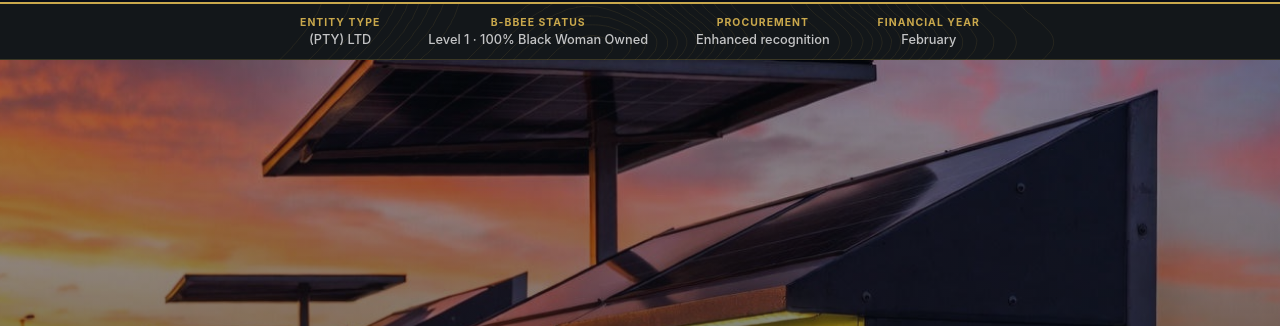
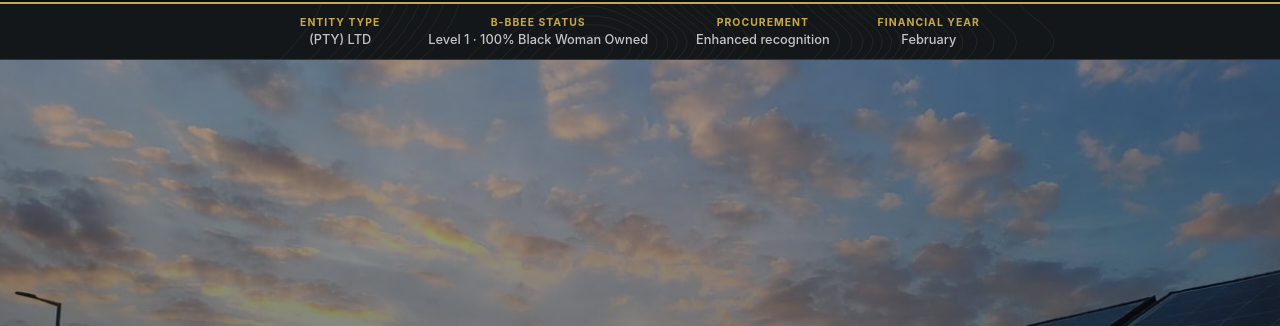
Before and after one commit to vibevaultafrica/vibevaultafrica, a plain HTML site: page v4.html in a window 1280 px wide. Shown: the part 56-382 px from the top of the page. Drawn offline with Linux system fonts and the light colour scheme.

Commit message:
Replace v4 hero image with solar panel locker render
Co-Authored-By: Claude Opus 4.6 <noreply@anthropic.com>

```diff
--- a/v4.html
+++ b/v4.html
@@ -217,7 +217,7 @@
       position: absolute;
       inset: 0;
       width: 100%;
-      background: var(--ink) url('images/IMG_5158.JPG') center/cover no-repeat;
+      background: var(--ink) url('images/IMG_5159.JPG') center/cover no-repeat;
       background-size: cover;
       background-position: center;
       background-repeat: no-repeat;
```
Also changed, not shown: images/IMG_5159.JPG (added).
